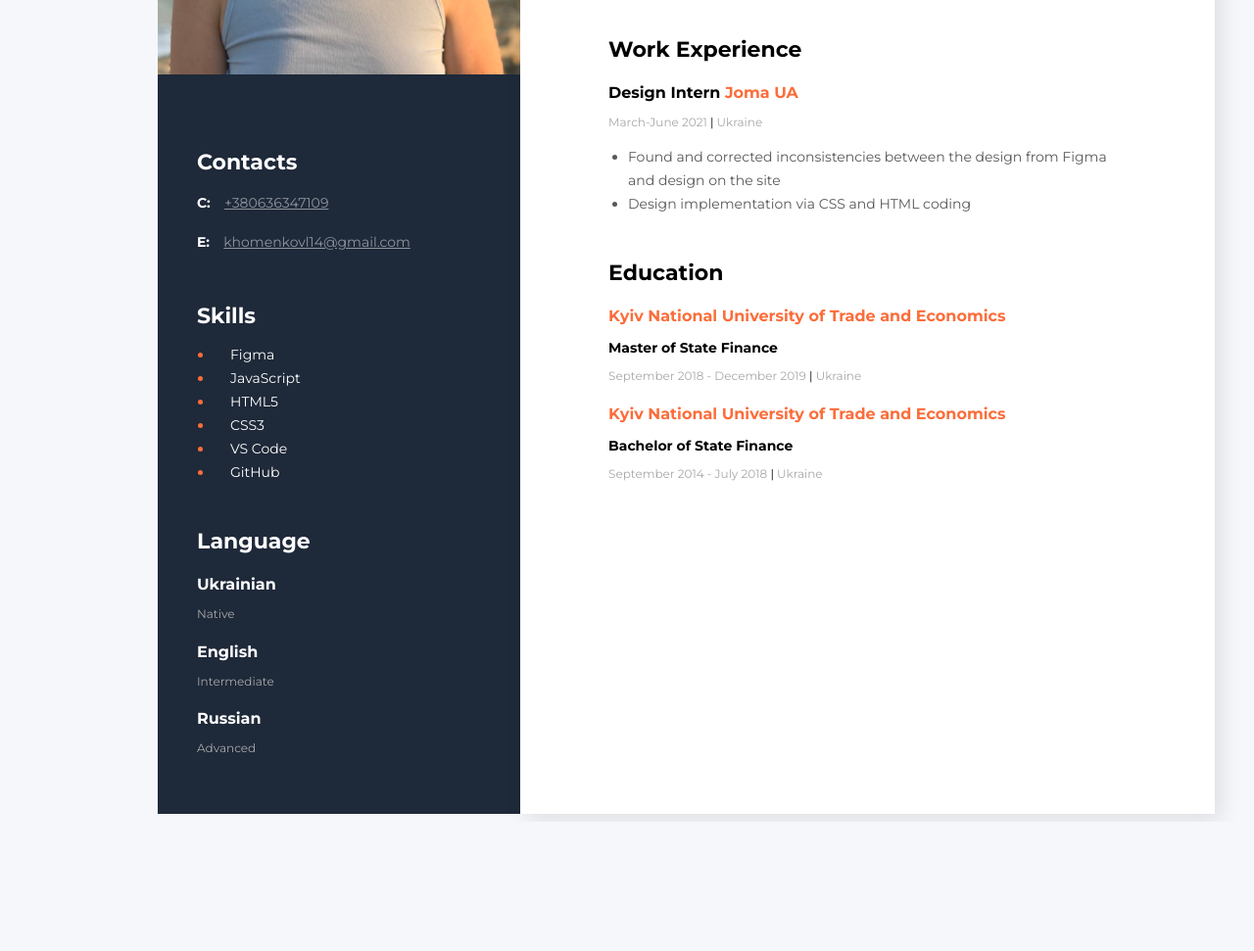
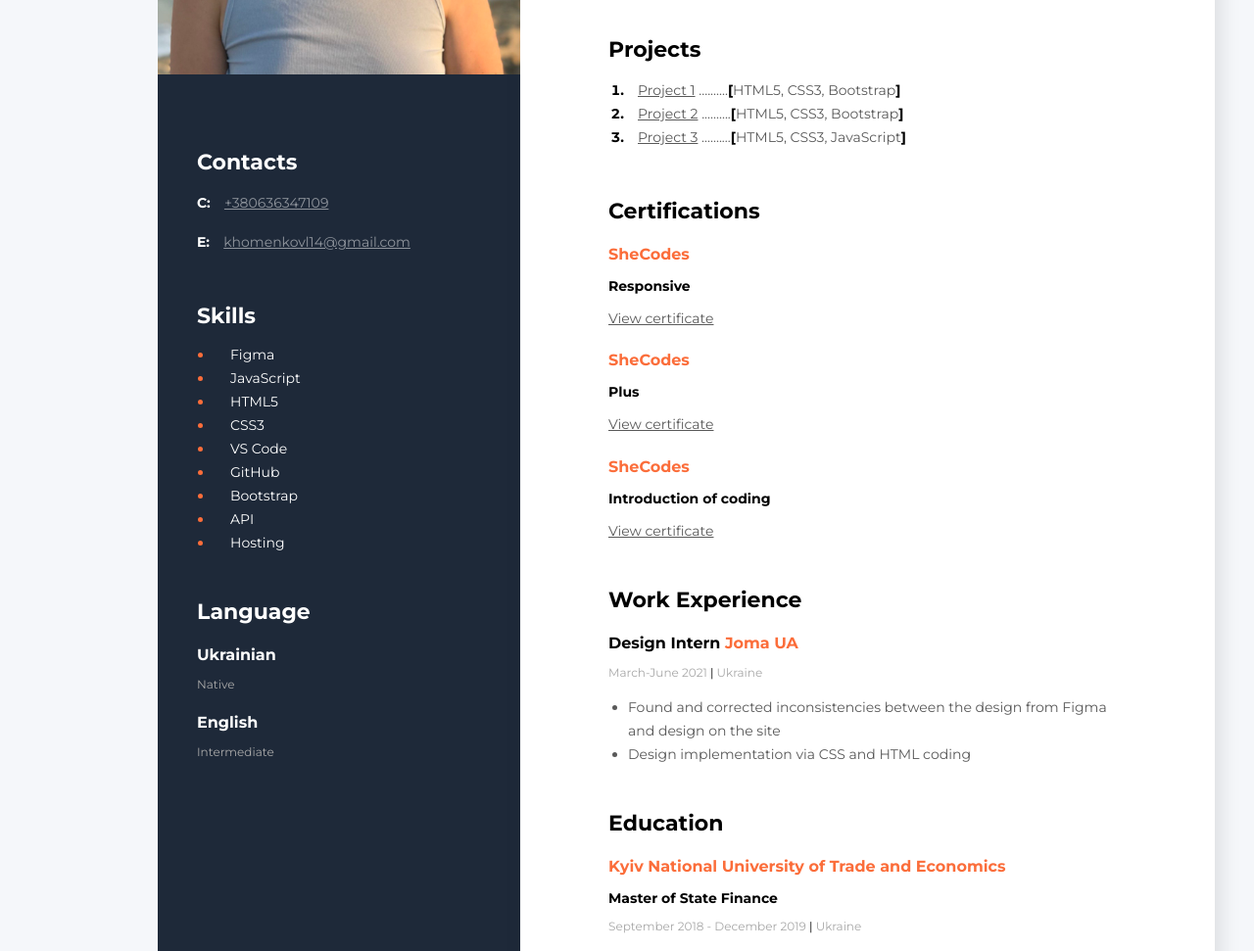
Before and after one commit to Veronika-Kikot/Resume-Front-End, a plain HTML site: page index.html in a window 1280 px wide. Shown: the part 423-1394 px from the top of the page at 98% size. Before the commit the page ends 1262 px from the top, so only its background shows below. Drawn offline with Linux system fonts and the light colour scheme.

Commit message:
add experience

```diff
--- a/index.html
+++ b/index.html
@@ -30,43 +30,59 @@
             </ul>
         </div>
         <!--Projects-->
-        <!-- <div class="projects">
+        <div class="projects">
             <h3 class="title">Projects</h3>
 
             <ol class="projects-list">
                 <li class="project-item">
                     <span class="project">
-                    <a href="https://hellenglish.goit.global/" class="project-link">https://hellenglish.goit.global/</a>
-                    ..........<span class="project-bracket">[</span>HTML5, CSS3<span class="project-bracket">]</span>
+                    <a href="https://unrivaled-travesseiro-461193.netlify.app" class="project-link" target="_blank">Project 1</a>
+                    ..........<span class="project-bracket">[</span>HTML5, CSS3, Bootstrap<span class="project-bracket">]</span>
                 </li>
                 <li class="project-item">
 
                     <span class="project">
-                    <a href="https://hellenglish.goit.global/" class="project-link">https://hellenglish.goit.global/</a>
-                    ..........<span class="project-bracket">[</span>JavaScript<span class="project-bracket">]</span>
+                    <a href="https://courageous-beignet-0d2921.netlify.app" class="project-link" target="_blank">Project 2</a>
+                    ..........<span class="project-bracket">[</span>HTML5, CSS3, Bootstrap<span class="project-bracket">]</span>
                     </span>
                 </li>
                 <li class="project-item">
                     <span class="project">
-                    <a href="https://hellenglish.goit.global/" class="project-link">https://hellenglish.goit.global/</a>
-                    ..........<span class="project-bracket">[</span>React.js, Node.js<span class="project-bracket">]</span>
+                    <a href="https://gentle-biscuit-1bcb3f.netlify.app" class="project-link" target="_blank">Project 3</a>
+                    ..........<span class="project-bracket">[</span>HTML5, CSS3, JavaScript<span class="project-bracket">]</span>
                     </span>
                 </li>
 
 
             </ol>
-        </div> -->
+        </div>
         <!--CERTIFICATES-->
-        <!-- <div class="certificates">
-            <h3 class="title">Certificates</h3>
+        <div class="certificates">
+            <h3 class="title">Certifications</h3>
             <div>
 
-                <h4 class="education-org">Hillel (IT School)</h4>
-                    <p class="education-position">Basics of Web design</p>
-                <p class="period">September 2021 <span class="line">|</span> Ukraine</p>
-                <a href="https://certificate.ithillel.ua/view/95523120" class="certificate-link">https://certificate.ithillel.ua/view/95523120</a>
+                <h4 class="education-org">SheCodes</h4>
+                <p class="education-position">Responsive</p>
+                <!-- <p class="period">September 2021 <span class="line">|</span> Ukraine</p> -->
+                <a href="https://www.shecodes.io/certificates/736ddbd06c29a41d5a5703a4f6717d9f" class="certificate-link"
+                    target="_blank">View certificate</a>
             </div>
-        </div>     -->
+            <div>
+
+                <h4 class="education-org">SheCodes</h4>
+                <p class="education-position">Plus</p>
+                <!-- <p class="period">September 2021 <span class="line">|</span> Ukraine</p> -->
+                <a href="https://www.shecodes.io/certificates/3222c345862ce87877504c6dcef3248a" class="certificate-link"
+                    target="_blank">View certificate</a>
+            </div>
+            <div>
+
+                <h4 class="education-org">SheCodes</h4>
+                    <p class="education-position">Introduction of coding</p>
+                <!-- <p class="period">September 2021 <span class="line">|</span> Ukraine</p> -->
+                <a href="https://www.shecodes.io/certificates/9e85f9826b990b2c7887e551ffe35393" class="certificate-link" target="_blank">View certificate</a>
+            </div>
+        </div>
         <!--Work Experience-->
         <div class="work">
             <h3 class="title">Work Experience</h3>
@@ -160,6 +176,9 @@
                     <li class="skills-list-item"><span class="skills-list-text">CSS3</span></li>
                     <li class="skills-list-item"><span class="skills-list-text">VS Code</span></li>
                     <li class="skills-list-item"><span class="skills-list-text">GitHub</span></li>
+                    <li class="skills-list-item"><span class="skills-list-text">Bootstrap</span></li>
+                    <li class="skills-list-item"><span class="skills-list-text">API</span></li>
+                    <li class="skills-list-item"><span class="skills-list-text">Hosting</span></li>
                 </ul>
             </div>
         </div>
@@ -183,8 +202,6 @@
             <p class="period">Native</p>
             <h4 class="language-sub-title">English</h4>
             <p class="period">Intermediate</p>
-            <h4 class="language-sub-title">Russian</h4>
-            <p class="period">Advanced</p>
         </div>
 
     </aside>
```
